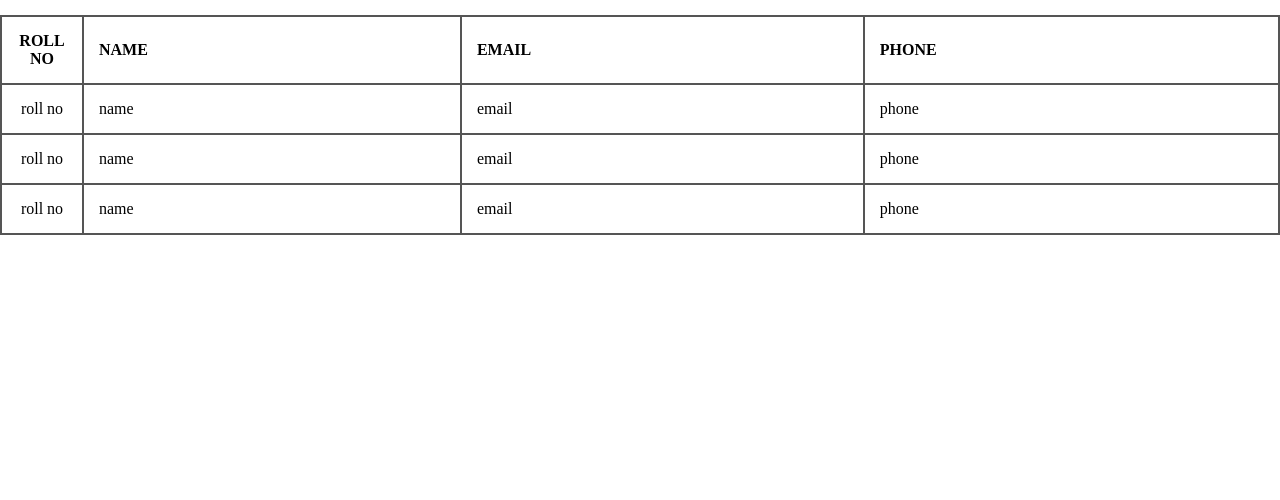
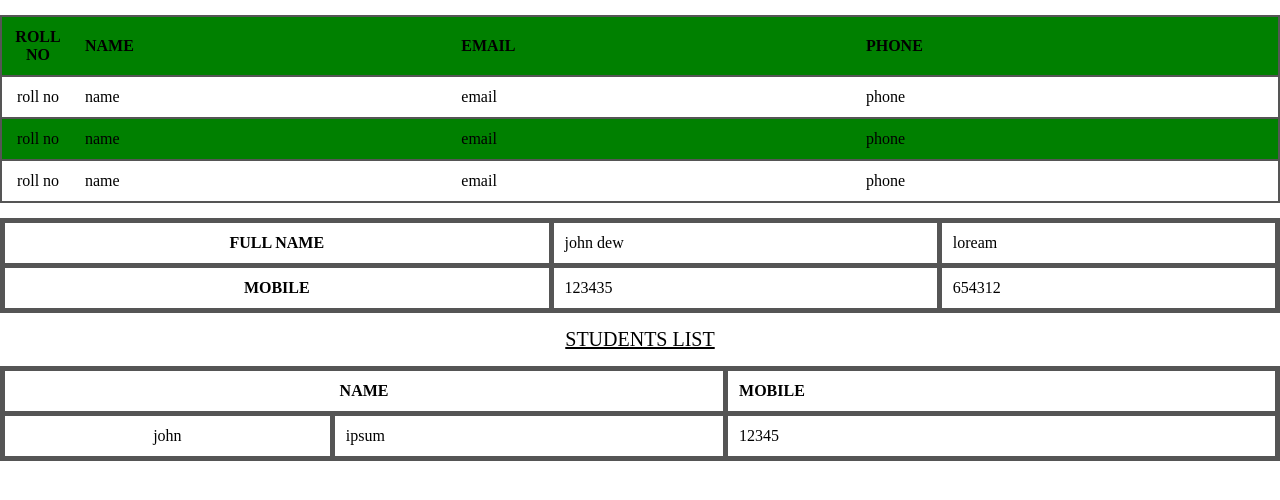
Before and after one commit to sahilavaran/betasquirral-tasks, a PHP site: page /Task-4.html in a window 1280 px wide. Shown: the part 82-582 px from the top of the page. Run offline with PHP 8.4, Linux system fonts and the light colour scheme.

Commit message:
Added style for tables

```diff
--- a/Task-4.CSS
+++ b/Task-4.CSS
@@ -49,8 +49,8 @@ table {
     margin-top: 15px;
 
 }
-table, th, td {
-    border: 2px solid #555;
+table.list-table,.list-table th, .list-table td {
+    border: 5px solid #555;
     border-collapse: collapse;
 }
 th {
@@ -68,5 +68,44 @@ td:first-child{
     width: 50px;
 }
 td, th {
-    padding: 15px;
+    padding: 11px;
 }
+
+.list-table th:first-child,.list-table td:first-child {
+width: auto;
+}
+
+caption {
+    padding-bottom: 15px;
+    font-size: 20px;
+    text-decoration: underline;
+}
+.colored-table tr:nth-child(odd) {
+background-color: green;
+}
+.colored-table tr{
+    border: 2px solid #555;
+}
+table.colored-table{
+    border-collapse: collapse;
+}
+.colored-table tr:hover{
+    background-color: #555;
+    cursor: pointer;
+}
+.container{
+    overflow-y: auto;
+}
+.list-table {
+    margin-bottom: 15px;
+}
+
+`@media only screen and (max-width: 767px) {
+    .sidebar{
+        display: none;
+    }
+    .container{
+        width: 100%;
+        overflow-x: auto;
+    }
+}`
--- a/Task-4.html
+++ b/Task-4.html
@@ -19,7 +19,7 @@
         <div class="container">
             <div class="side-bar"></div>
             <div class="table-container">
-                <table>
+                <table class="colored-table">
                     <tr>
                         <th>roll no</th>
                         <th>name</th>
@@ -42,6 +42,36 @@
                         <td>phone</td>
                     </tr>
                 </table>
+                <table class="list-table">
+                    <tr>
+                        <th>full name</th>
+                        <td>john dew</td>
+                        <td>loream</td>
+                    </tr>
+                    <tr>
+                        <th>mobile</th>
+                        <td>123435</td>
+                        <td>654312</td>
+                    </tr>
+                </table>
+            </table>
+            <table class="list-table">
+                <caption>STUDENTS LIST</caption>
+                <tr>
+                    <th colspan="2"> name</th>
+                    <th colspan="2"> mobile</th>
+
+                </tr>
+                <tr>
+                    <td>john</td>
+                    <td>ipsum</td>
+                </
+                <tr>
+                    <td>12345</td>
+                </tr>
+            </table>
+
+            </table>
             </div>
         </div>
     </div>
```
